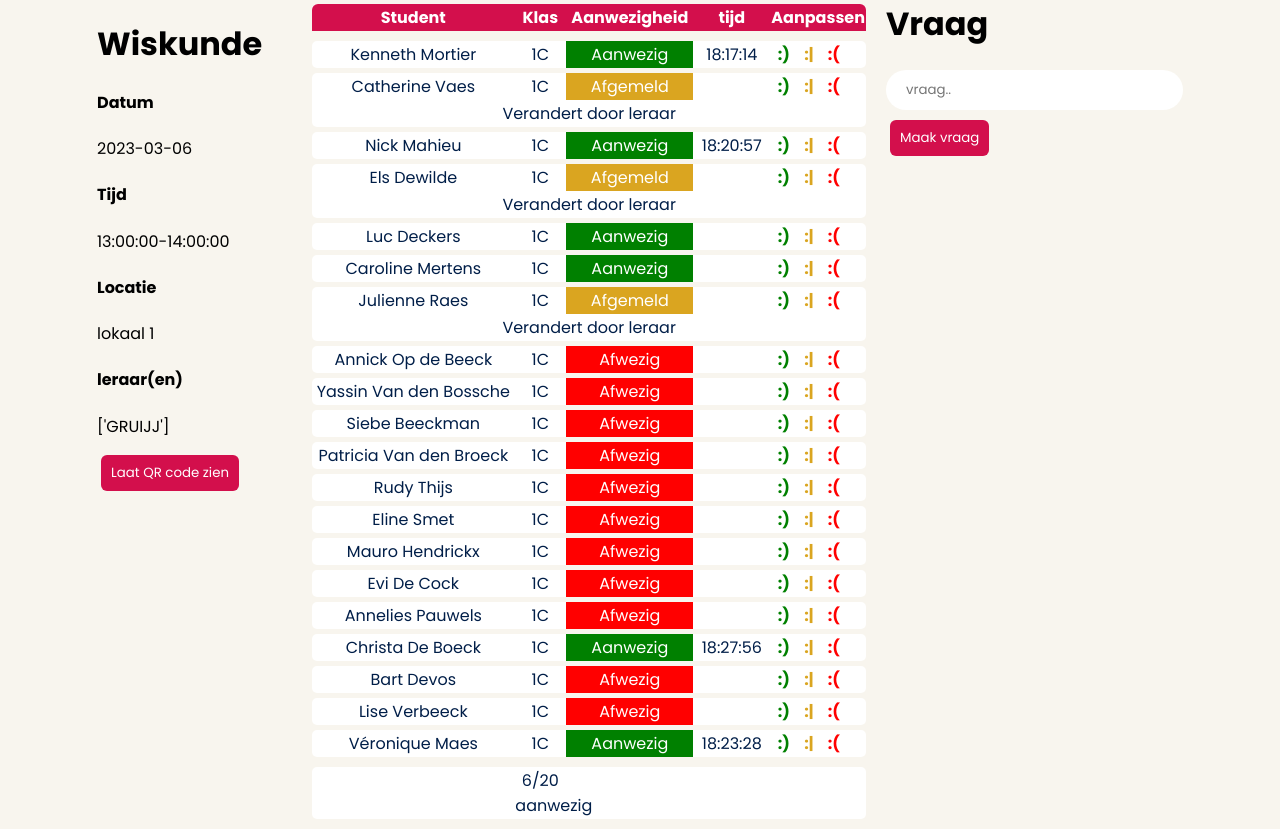
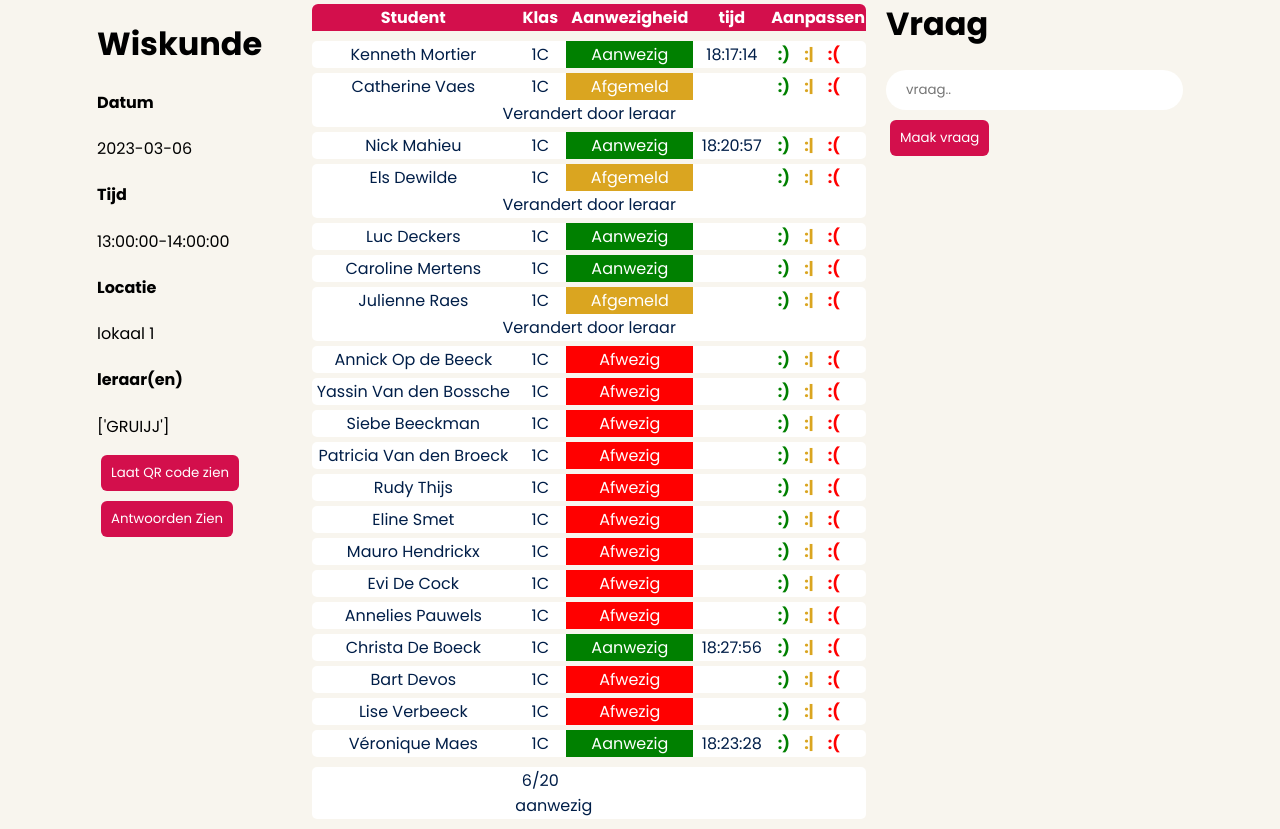
Before and after one commit to zasha-0925315/Werkplaats3, a Flask app: page /meeting/1 in a window 1280 px wide. Shown: the part 126-955 px from the top of the page. Run offline with Flask 2, Linux system fonts and the light colour scheme; the visitor is signed in with stand-in values (Sample User, id 1); data comes from the database, SQL or seed files in the repository.

Commit message:
Laat antwoorden zien met knop in meeting

```diff
--- a/static/css/button.css
+++ b/static/css/button.css
@@ -23,3 +23,7 @@
     background-color: var(--hr-darker-red);
     transition: all 200ms;
 }
+
+#button10 {
+    cursor: pointer;
+}
--- a/static/css/meeting.css
+++ b/static/css/meeting.css
@@ -137,3 +137,8 @@
     margin-left: 20px;
     margin-top: 30px;
 }
+
+#show_answers {
+    margin-top: 10px;
+    cursor: pointer;
+}
--- a/static/js/update_meeting.js
+++ b/static/js/update_meeting.js
@@ -1,5 +1,6 @@
 const question = document.querySelector('#question')
-const button = document.querySelector('#button10')
+const questionButton = document.querySelector('#button10')
+const AnswersButton = document.querySelector('#show_answers')
 const table = document.querySelector('#question_header')
 const tb = document.querySelector('#tbody_answers')
 const url = window.location.pathname.split('/')
@@ -27,12 +28,23 @@ function appearTable() {
     tb.style.display = '';
 }
 
-button.addEventListener('click', function () {
+function disappearTable() {
+    table.style.display = 'None';
+    tb.style.display = 'None';
+}
+
+questionButton.addEventListener('click', function () {
     if (question.value !== '') {
-        get_question(),
-            appearTable()
+        get_question()
     }
+});
 
+AnswersButton.addEventListener('click', function () {
+    if (table.style.display === 'none') {
+        appearTable();
+    } else {
+        disappearTable();
+    }
 });
 
 async function get_answers() {
--- a/templates/meetingid.html
+++ b/templates/meetingid.html
@@ -15,7 +15,8 @@
             <p>{{ meeting_info[0]["location"] }}</p>
             <h4>leraar(en)</h4>
             <p>{{ meeting_info[0]["teacher"] }}</p>
-            <button class="button1"><a href="/QRgen/{{ meetingId[0] }}" target="_blank">Laat QR code zien</a></button>
+            <button class="button1"><a href="/QRgen/{{ meetingId[0] }}" target="_blank">Laat QR code zien</a></button><br>
+            <button class="button1" id="show_answers">Antwoorden Zien</button>
         </div>
         <div id="meeting_table">
             <table>
```
